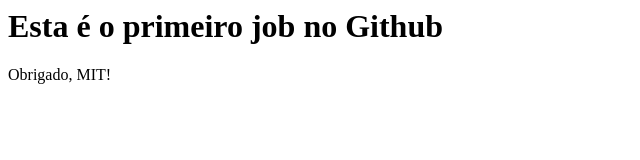
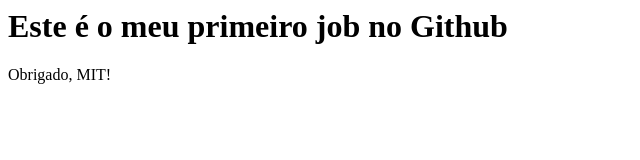
Before and after one commit to rafaelborlone/firstjob, a plain HTML site: page index.html in a window 1280 px wide. Shown: the whole page, without its empty margins (0-640 px from the left). Drawn offline with Linux system fonts and the light colour scheme.

Commit message:
Update index.html

```diff
--- a/index.html
+++ b/index.html
@@ -1,4 +1,4 @@
 <html>
-<h1> Esta é o primeiro job no Github </h1>
+<h1> Este é o meu primeiro job no Github </h1>
 <p>Obrigado, MIT!</p>
 </html>
```
